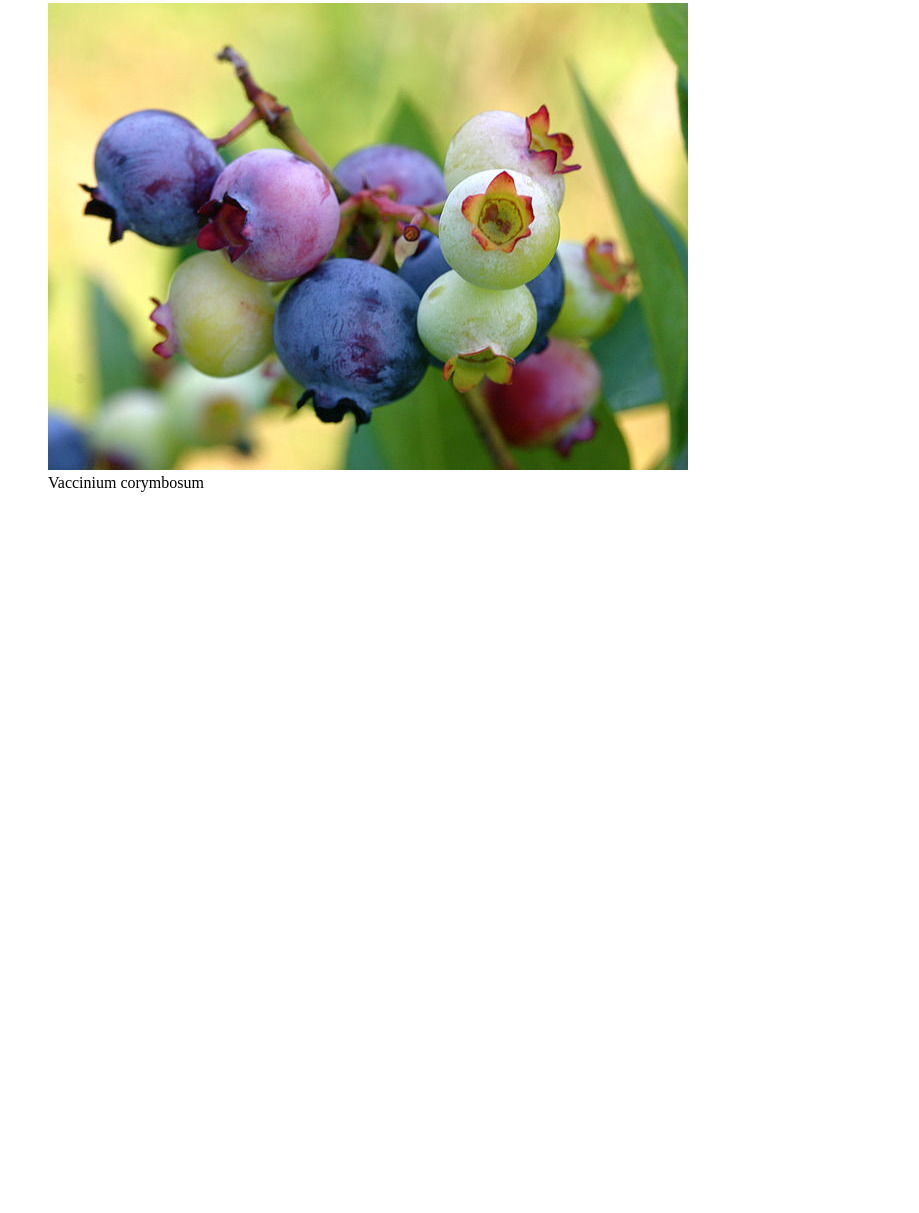
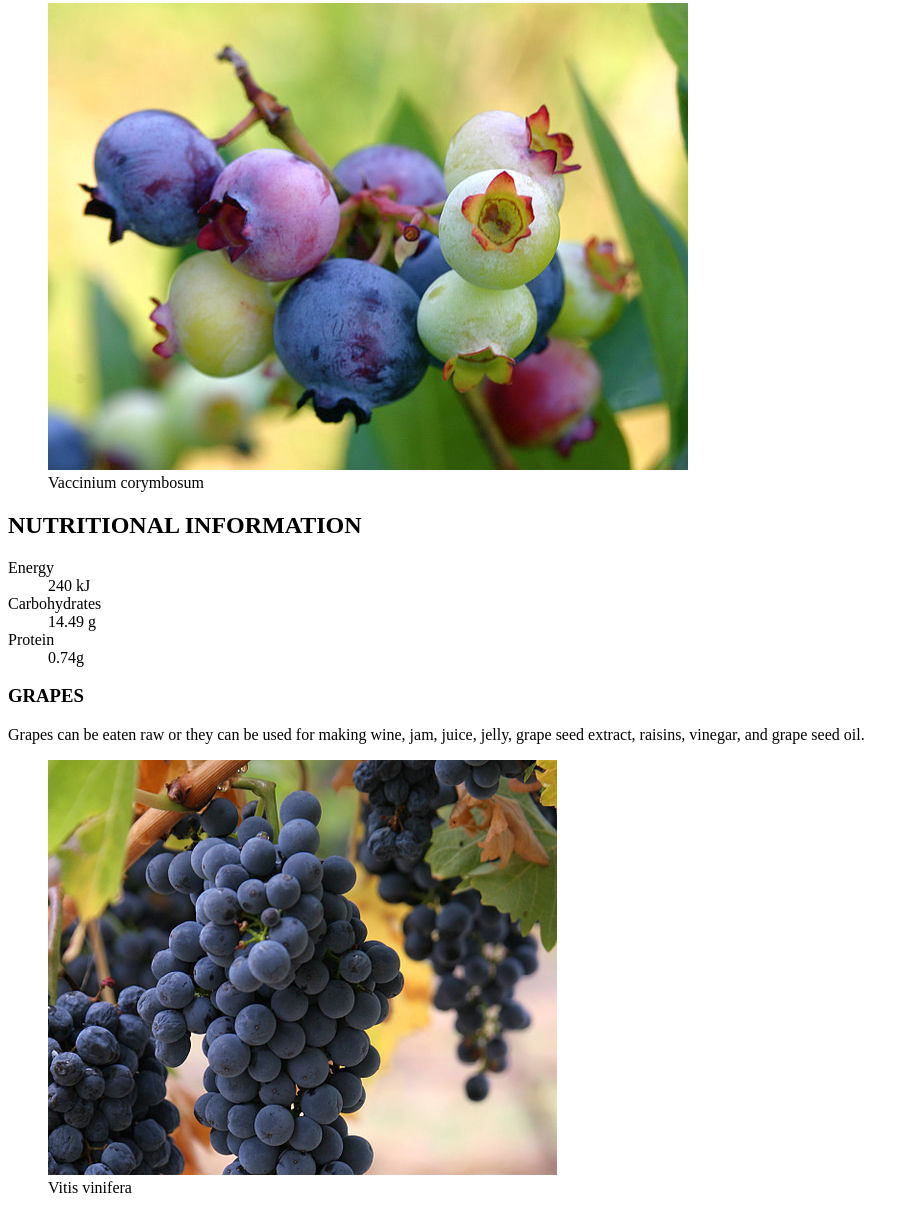
Before and after one commit to shannonhawn/project-1, a plain HTML site: page index.html in a window 1280 px wide. Shown: the part 365-1578 px from the top of the page, without its empty margins (0-919 px from the left). Before the commit the page ends 873 px from the top, so only its background shows below. Drawn offline with Linux system fonts and the light colour scheme.

Commit message:
Added image of grapes

```diff
--- a/index.html
+++ b/index.html
@@ -36,3 +36,27 @@
      <figure><img src="images/blueberries.jpg" alt="Photo of Blueberries.">
 
      <figcaption>Vaccinium corymbosum</figcaption></figure>
+
+     <h2>NUTRITIONAL INFORMATION</h2>
+
+
+     <dl>
+       <dt>Energy</dt>
+       <dd>240 kJ</dd>
+
+       <dt>Carbohydrates</dt>
+       <dd>14.49 g</dd>
+
+       <dt>Protein</dt>
+       <dd>0.74g</dd>
+     </dl>
+
+     <h3>GRAPES</h3>
+
+     <p>
+       Grapes can be eaten raw or they can be used for making wine, jam, juice, jelly, grape seed extract, raisins, vinegar, and grape seed oil.
+     </p>
+
+     <figure><img src="images/grapes.jpg" alt="Photo of Grapes.">
+
+     <figcaption>Vitis vinifera</figcaption></figure>
```
